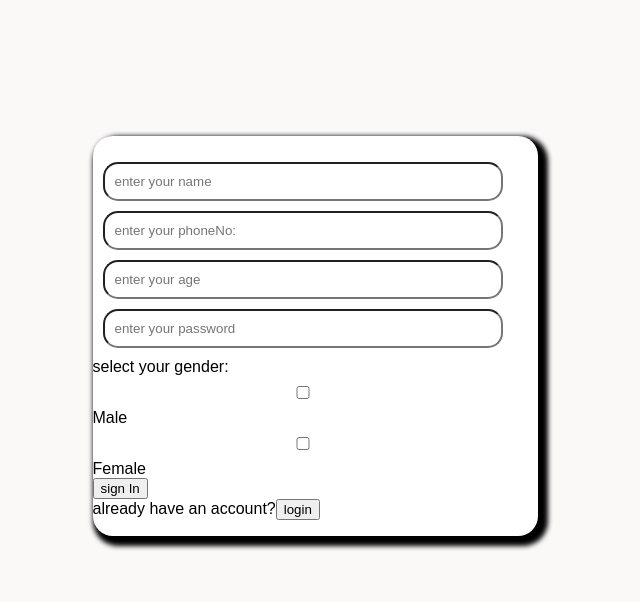
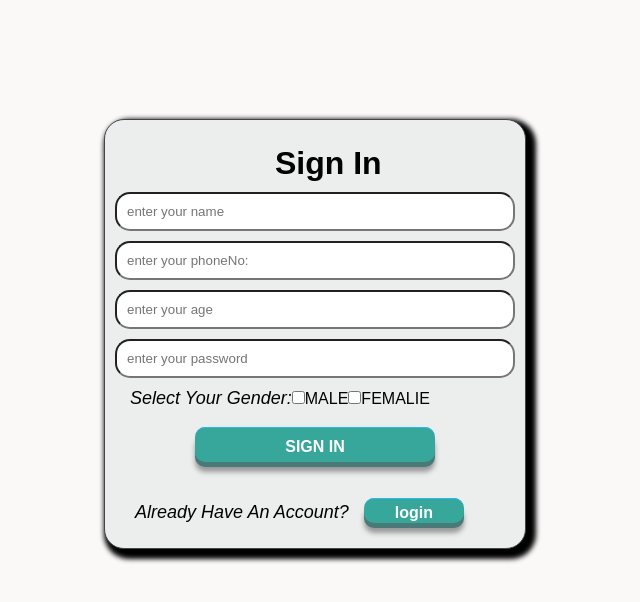
Before and after one commit to sivafastbokz/booking-app-frontend, a React (Create React App) app in the folder booking/: page / in a window 1280 px wide. Shown: the top 602 px of the page, without its empty margins (325-965 px from the left). Built offline with nearby package versions, Linux system fonts and the light colour scheme.

Commit message:
styling updated

```diff
--- a/booking/src/component/usersignin.css
+++ b/booking/src/component/usersignin.css
@@ -2,6 +2,7 @@
     margin: 0;
     box-sizing: border-box;
 }
+
 body{
     background-color: #fbf8f8;
     font-family: sans-serif;
@@ -10,6 +11,7 @@ body{
     align-items: center;
     height: 600px;
 }
+
 .signInForm{
     display: flex;
     justify-content: center;
@@ -18,13 +20,19 @@ body{
     border-radius: 20px;
     box-shadow: 5px 5px 5px 5px black;
     overflow: hidden;
-    max-width: 120%;
+    max-width: 100%;
     margin: auto;
     margin-top: 16%;
-    height: 400px;
+    height: 430px;
+    background: #eceeee;
+    border: 1px solid #42464b;
+}
 
+.signInForm h1{
+    margin-left: 170px;
 }
-input{
+
+.input{
     border-radius: 15px;
     padding: 10px;
     width: 400px;
@@ -36,6 +44,93 @@ input{
     padding-bottom: 10px;
     position: relative;
 }
-.checkbox{
-    margin-right: 35px;
+
+.loginfield h1{
+  margin-left: 170px;
 }
+
+.loginfield p{
+    margin-left: 30px;
+    font-family: Arial, Helvetica, sans-serif;
+    font-style: oblique;
+    font-size: large;
+}
+
+.loginfield button{
+    margin-left: 20px;
+    text-align: center;
+    margin-left: 15px;
+    cursor: pointer;
+    background-color:#37a69b;
+    color: #fff;
+    border:none;
+    border-radius:10px;
+    font-size: large;
+    width: 100px;
+    text-shadow:1px 1px 0px #37a69b;
+    font-family:Arial, "Helvetica", sans-serif;
+    font-size:16px;
+    font-weight:bold;
+    padding-top:6px;
+    cursor:pointer;
+    border: none;
+    text-align:center;
+    box-shadow: inset 0px 1px 0px #2ab7ec, 0px 5px 0px 0px #497a78, 0px 10px 5px #999;
+}
+
+.label1{
+    margin-left: 25px;
+    font-family: Arial, Helvetica, sans-serif;
+    font-style: oblique;
+    font-size: large;
+}
+
+.signinbtn{
+  width:240px;
+  height:35px;
+  display:block;
+  font-family:Arial, "Helvetica", sans-serif;
+  font-size:16px;
+  font-weight:bold;
+  color:#fff;
+  text-decoration:none;
+  text-transform:uppercase;
+  text-align:center;
+  text-shadow:1px 1px 0px #37a69b;
+  margin-left: 90px;
+  padding-top:6px;
+  position:relative;
+  cursor:pointer;
+  border: none;
+  background-color: #37a69b;
+  border-radius:10px;
+  box-shadow: inset 0px 1px 0px #2ab7ec, 0px 5px 0px 0px #497a78, 0px 10px 5px #999;
+}
+
+.signin p{
+    margin-left: 30px;
+    font-family: Arial, Helvetica, sans-serif;
+    font-style: oblique;
+    font-size: large;
+}
+.loginbtn{
+    margin-left: 20px;
+    text-align: center;
+    margin-left: 15px;
+    cursor: pointer;
+    background-color:#37a69b;
+    color: #fff;
+    border:none;
+    border-radius:10px;
+    font-size: large;
+    width: 100px;
+    text-shadow:1px 1px 0px #37a69b;
+    font-family:Arial, "Helvetica", sans-serif;
+    font-size:16px;
+    font-weight:bold;
+    padding-top:6px;
+    cursor:pointer;
+    border: none;
+    text-align:center;
+    box-shadow: inset 0px 1px 0px #2ab7ec, 0px 5px 0px 0px #497a78, 0px 10px 5px #999;
+}
--- a/booking/src/component/usersignin.js
+++ b/booking/src/component/usersignin.js
@@ -24,29 +24,34 @@ function Signin(){
         <React.Fragment>
            <div className="signInForm">
                 { Showlogin ?(
-                <form>
-                <input type="text" placeholder="enter the name"></input>
-                <input type="password" placeholder="enter the password"></input>
-                <p>newuser create account?<button>sign in</button></p>
+                <form className="loginfield">
+                    <h1>Login</h1>
+                <input type="text" className="input" placeholder="enter the name"></input>
+                <input type="password" className="input" placeholder="enter the password"></input>
+                <p>NewUser?Create Account<button>SIGN IN</button></p>
                </form>
             ):(
-                <form>
-                <input type="text" placeholder="enter your name" onChange={(event)=>setname(event.target.value)}></input>
-                <input type="text" placeholder="enter your phoneNo:" onChange={(event)=>setphoneno(event.target.value)}></input>
-                <input type="text" placeholder="enter your age" onChange={(event)=>setage(event.target.value)}></input>
-                <input type="password" placeholder="enter your password" onChange={(event)=>setpassword(event.target.value)}></input>
-                <label>
-                 select your gender:
-                <input type="checkbox" value="male" className="checkbox" onChange={(event)=>setgender(event.target.value)}/>
-                <span>Male</span>
-                <input type="checkbox" value="female" onChange={(event)=>setgender(event.target.value)}/> Female
-                </label>
+                <form className="signin">
+                    <h1>Sign In</h1>
+                <input type="text" placeholder="enter your name" className="input" onChange={(event)=>setname(event.target.value)}></input>
+                <input type="text" placeholder="enter your phoneNo:" className="input" onChange={(event)=>setphoneno(event.target.value)}></input>
+                <input type="text" placeholder="enter your age" className="input" onChange={(event)=>setage(event.target.value)}></input>
+                <input type="password" placeholder="enter your password" className="input" onChange={(event)=>setpassword(event.target.value)}></input>
+                <label className="label1">
+                 Select Your Gender:
+                 </label>
+                <input type="checkbox" value="male"  className="checkbox" onChange={(event)=>setgender(event.target.value)}/>
+                <label className="label2">MALE</label>
+                <input type="checkbox" value="female" className="checkbox" onChange={(event)=>setgender(event.target.value)}/>
+                <label className="label3">FEMALIE</label>
                 <br/>
-                <button onClick={handlesignin}>sign In</button>
-                <p>already have an account?<button onClick={()=>setShowlogin(true)}>login</button></p>
+                <br/>
+                <button className="signinbtn" onClick={handlesignin}>sign In</button>
+                <br/>
+                <br/>
+                <p>Already Have An Account?<button className="loginbtn" onClick={()=>setShowlogin(true)}>login</button></p>
                 </form>
                 )}
-
            </div>
         </React.Fragment>
     )
```
